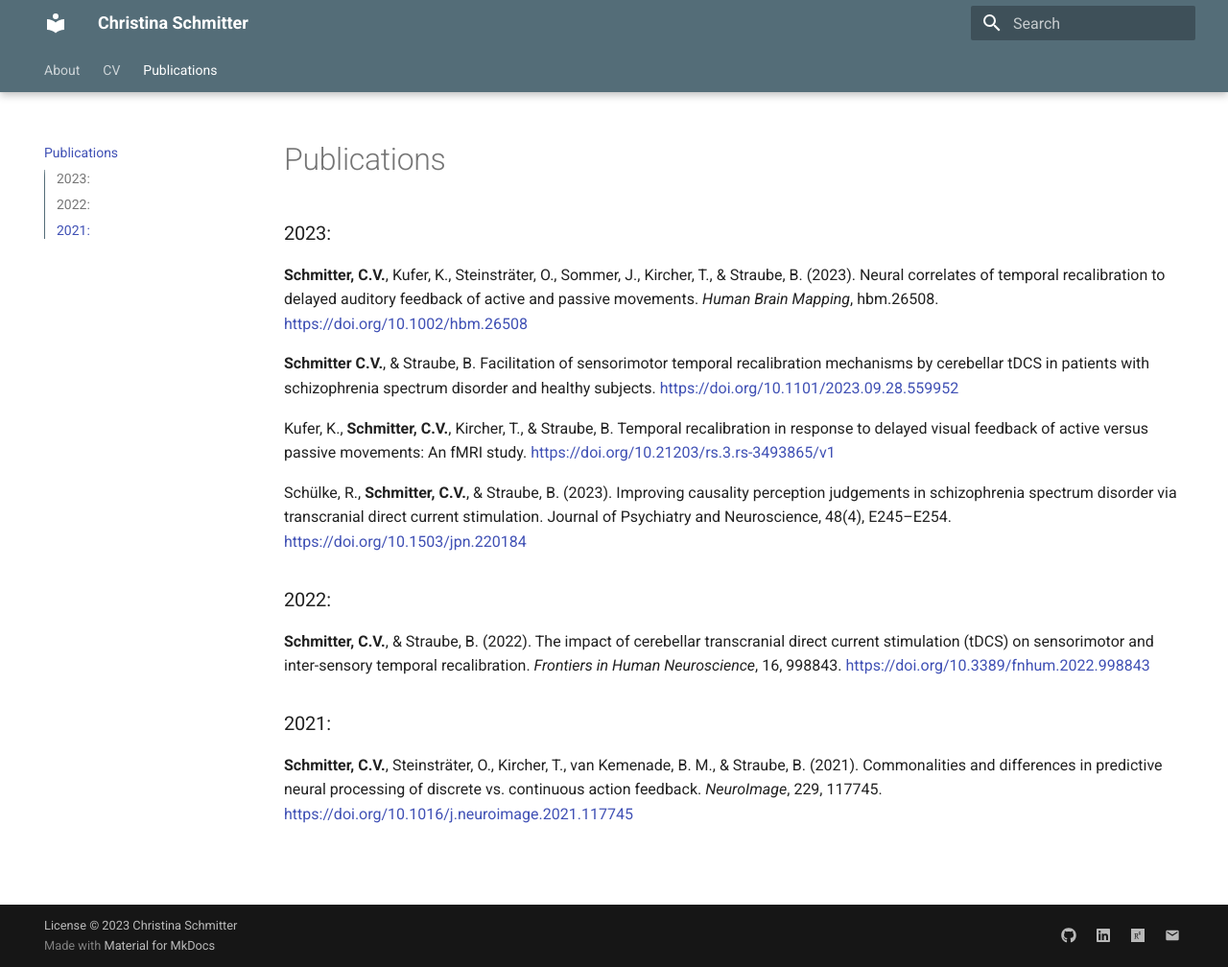
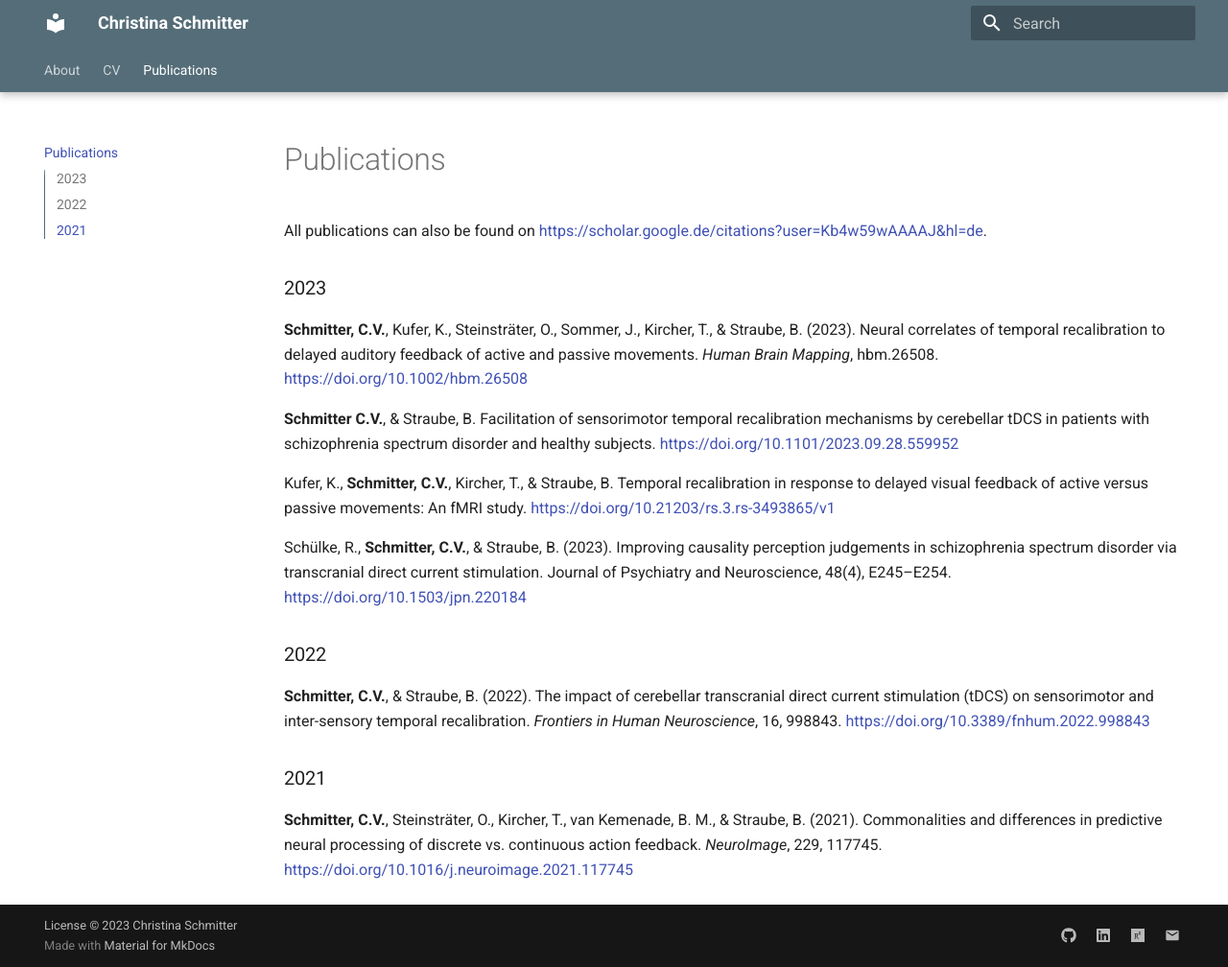
Before and after one commit to ChristinaSchmitter/website, an MkDocs documentation site: the page built from docs/publications.md, in a window 1280 px wide and 1008 px high. Shown: the whole window at 96% size. Built offline with MkDocs 1.6.1 and Material for MkDocs 9.7.7, drawn with Linux system fonts in a browser that asks for light colours; the version menu is left out.

Commit message:
updated publications

```diff
--- a/docs/publications.md
+++ b/docs/publications.md
@@ -1,6 +1,8 @@
 # Publications
 
-### 2023:
+All publications can also be found on [https://scholar.google.de/citations?user=Kb4w59wAAAAJ&hl=de](Google Scholar).
+
+### 2023
 
 **Schmitter, C.V.**, Kufer, K., Steinsträter, O., Sommer, J., Kircher, T., & Straube, B. (2023). Neural correlates of temporal   recalibration to delayed auditory feedback of active and passive movements. *Human Brain Mapping*, hbm.26508. [https://doi.org/10.1002/hbm.26508](https://doi.org/10.1002/hbm.26508)
 
@@ -11,11 +13,11 @@
 Schülke, R., **Schmitter, C.V.**, & Straube, B. (2023). Improving causality perception judgements in schizophrenia spectrum disorder via transcranial direct current stimulation. Journal of Psychiatry and Neuroscience, 48(4), E245–E254. [https://doi.org/10.1503/jpn.220184](https://doi.org/10.1503/jpn.220184)
 
 
-### 2022:
+### 2022
 
 **Schmitter, C.V.**, & Straube, B. (2022). The impact of cerebellar transcranial direct current stimulation (tDCS) on sensorimotor and inter-sensory temporal recalibration. *Frontiers in Human Neuroscience*, 16, 998843. [https://doi.org/10.3389/fnhum.2022.998843](https://doi.org/10.3389/fnhum.2022.998843)
 
 
-### 2021:
+### 2021
 
 **Schmitter, C.V.**, Steinsträter, O., Kircher, T., van Kemenade, B. M., & Straube, B. (2021). Commonalities and differences in predictive neural processing of discrete vs. continuous action feedback. *NeuroImage*, 229, 117745. [https://doi.org/10.1016/j.neuroimage.2021.117745](https://doi.org/10.1016/j.neuroimage.2021.117745)
```
